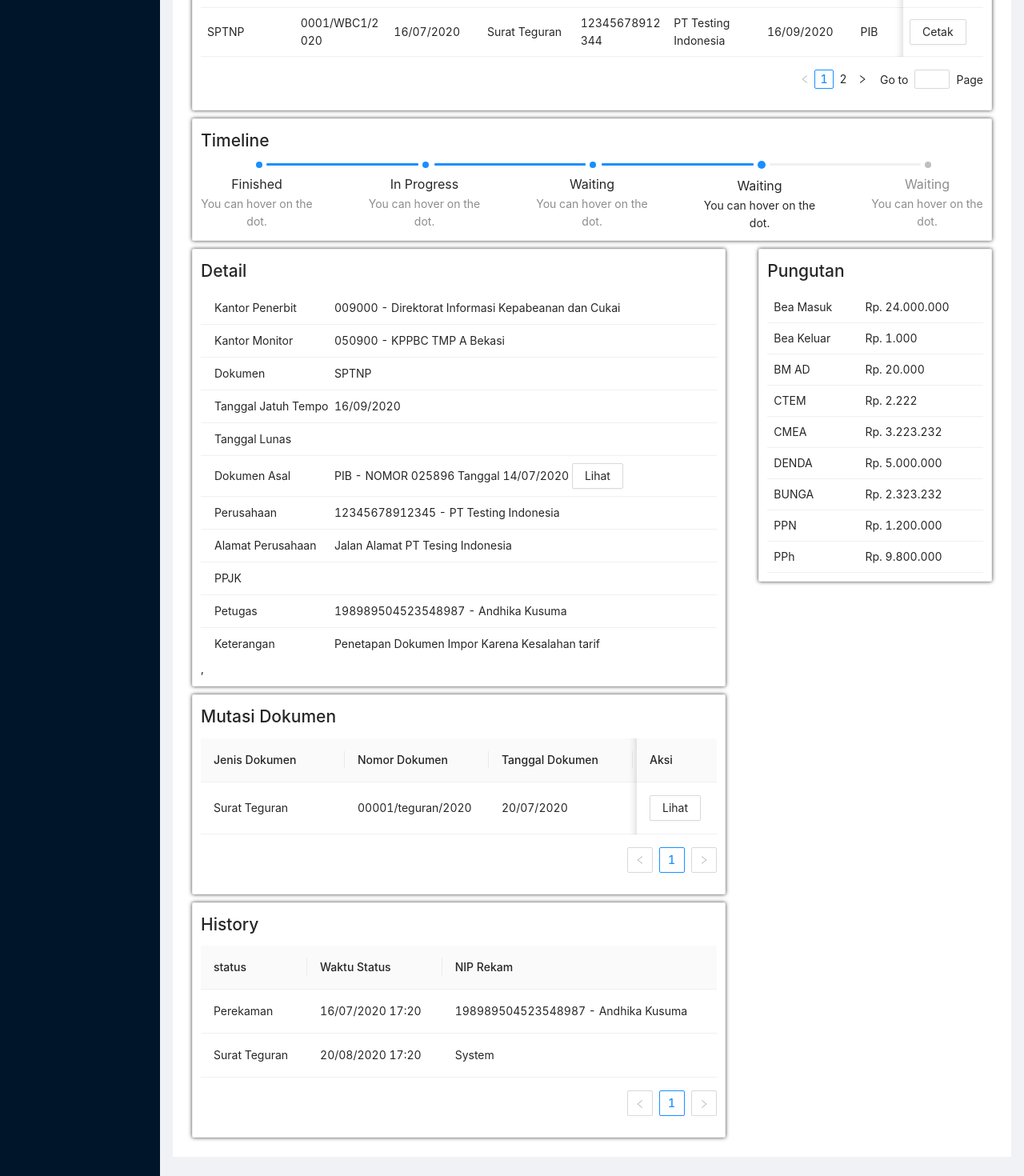
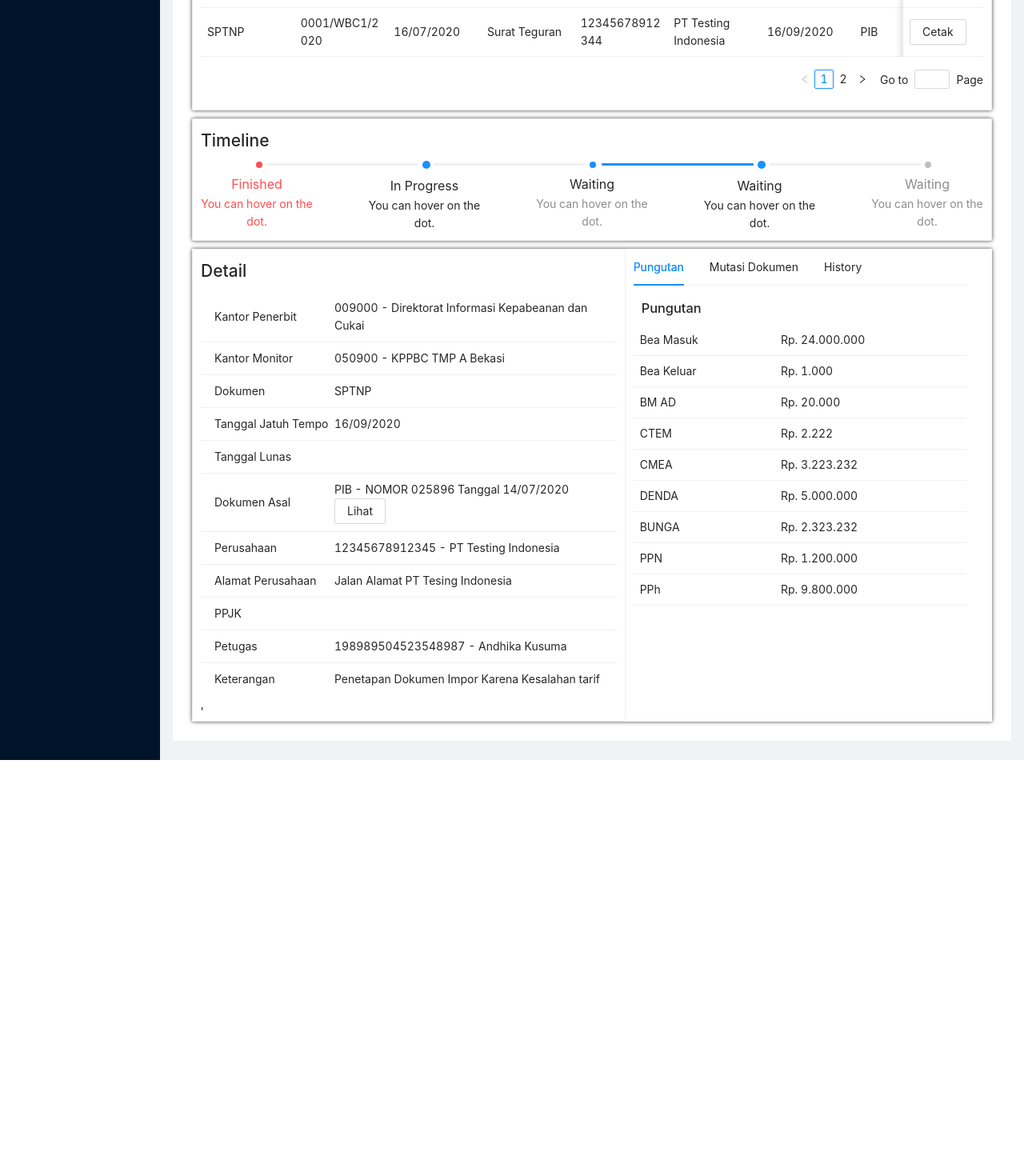
Before and after one commit to hilmimuharromi/SAPP_New, a React (Create React App) app: page / in a window 1280 px wide. Shown: the part 924-2394 px from the top of the page at 80% size. After the commit the page ends 1874 px from the top, so only its background shows below. Built offline with nearby package versions, Linux system fonts and the light colour scheme.

Commit message:
progress step

```diff
--- a/src/pages/perbendaharaan/dashboard/BrowseDokumenPiutang/Detail.js
+++ b/src/pages/perbendaharaan/dashboard/BrowseDokumenPiutang/Detail.js
@@ -76,7 +76,7 @@ export default function Detail() {
   }
 
   return (
-    <Card className="card-layout">
+    <Card>
       <h2>Detail</h2>
       <Modal
         title={contentModal.judul}
--- a/src/pages/perbendaharaan/dashboard/BrowseDokumenPiutang/Header.js
+++ b/src/pages/perbendaharaan/dashboard/BrowseDokumenPiutang/Header.js
@@ -12,6 +12,7 @@ import Menu from "../../menu/index";
 export default function Header() {
   const [showModal, setModal] = useState(false);
   const [contentModal, setContent] = useState("");
+  const [searchData, setSearchData] = useState([]);
   function handleLihat(record) {
     setContent(record);
     setModal(true);
@@ -102,7 +103,7 @@ export default function Header() {
     },
   ];
 
-  const data = [
+  const dataAwal = [
     {
       key: "1",
       jenisDokumen: "SPTNP",
@@ -194,13 +195,28 @@ export default function Header() {
       kantorMonitor: "040300",
     },
   ];
+  function tes(value) {
+    console.log(value, "masuk sini");
+
+    const newData = dataAwal.filter((val) => {
+      return (
+        val.status === value ||
+        val.nomorDokumen === value ||
+        val.jenisDokumen === value ||
+        val.jenisDokAsal === value
+      );
+    });
+
+    setSearchData(newData);
+  }
+  // let siswa = 'saya'
   return (
     <Card className="card-layout">
-      <Menu />
+      <Menu tes={tes} />
       <h3>BROWSE DOKUMEN PIUTANG</h3>
       <Table
         columns={columns}
-        dataSource={data}
+        dataSource={searchData.length > 0 ? searchData : dataAwal}
         size="small"
         pagination={{ pageSize: 5, showQuickJumper: true }}
         scroll={{ x: 1500 }}
--- a/src/pages/perbendaharaan/dashboard/BrowseDokumenPiutang/History.js
+++ b/src/pages/perbendaharaan/dashboard/BrowseDokumenPiutang/History.js
@@ -31,9 +31,9 @@ export default function History() {
     },
   ];
   return (
-    <Card className="card-layout">
-      <h2>History</h2>
+    <>
+      <h3 style={{ marginLeft: "10px" }}>History</h3>
       <Table dataSource={data} columns={column} />
-    </Card>
+    </>
   );
 }
--- a/src/pages/perbendaharaan/dashboard/BrowseDokumenPiutang/MutasiDokumen.js
+++ b/src/pages/perbendaharaan/dashboard/BrowseDokumenPiutang/MutasiDokumen.js
@@ -66,8 +66,8 @@ export default function MutasiDokumen() {
   ];
 
   return (
-    <Card className="card-layout">
-      <h2>Mutasi Dokumen</h2>
+    <>
+      <h3 style={{ marginLeft: "10px" }}>Mutasi Dokumen</h3>
       <Table dataSource={data} columns={column} scroll={{ x: 1000 }} />
       <Modal
         title={contentModal.jenisDok}
@@ -80,6 +80,6 @@ export default function MutasiDokumen() {
         <p>{contentModal.tanggalDokumen}</p>
         <p>{contentModal.tanggalJatuhTempo}</p>
       </Modal>
-    </Card>
+    </>
   );
 }
--- a/src/pages/perbendaharaan/dashboard/BrowseDokumenPiutang/Pungutan.js
+++ b/src/pages/perbendaharaan/dashboard/BrowseDokumenPiutang/Pungutan.js
@@ -91,8 +91,8 @@ export default function Pungutan() {
   ];
 
   return (
-    <Card className="card-layout-pungutan">
-      <h2>Pungutan</h2>
+    <>
+      <h3 style={{ marginLeft: "10px" }}>Pungutan</h3>
       <Table
         size={"small"}
         pagination={false}
@@ -100,6 +100,6 @@ export default function Pungutan() {
         showHeader={false}
         columns={column}
       />
-    </Card>
+    </>
   );
 }
--- a/src/pages/perbendaharaan/dashboard/BrowseDokumenPiutang/Timeline.js
+++ b/src/pages/perbendaharaan/dashboard/BrowseDokumenPiutang/Timeline.js
@@ -1,4 +1,14 @@
-import { React, Card, Steps, Popover } from "../../libraries/dependencies";
+import {
+  React,
+  Card,
+  Row,
+  Col,
+  Steps,
+  Popover,
+  Tooltip,
+  Progress,
+} from "../../libraries/dependencies";
+import { hasPrefixSuffix } from "antd/lib/input/ClearableLabeledInput";
 const { Step } = Steps;
 
 export default function Timeline() {
@@ -17,12 +27,38 @@ export default function Timeline() {
     <Card className="card-layout">
       <h2>Timeline</h2>
       <Steps current={3} progressDot={customDot}>
-        <Step title="Finished" description="You can hover on the dot." />
-        <Step title="In Progress" description="You can hover on the dot." />
+        <Step
+          status="error"
+          title="Finished"
+          description="You can hover on the dot."
+        />
+        <Step
+          status="process"
+          title="In Progress"
+          description="You can hover on the dot."
+        />
         <Step title="Waiting" description="You can hover on the dot." />
         <Step title="Waiting" description="You can hover on the dot." />
         <Step title="Waiting" description="You can hover on the dot." />
       </Steps>
+      {/* <Timeline pending="Recording..." reverse>
+        <Timeline.Item>Create a services site 2015-09-01</Timeline.Item>
+        <Timeline.Item>Solve initial network problems 2015-09-01</Timeline.Item>
+        <Timeline.Item>Technical testing 2015-09-01</Timeline.Item>
+      </Timeline> */}
     </Card>
   );
 }
+
+/*
+perekaman tagihan 60 hari
+teguran 7 hari
+surat paksa 21 hari
+surat sita 12 hari
+
+
+perekaman tagihan 20 hari
+teguran 7 hari
+surat paksa 21 hari
+surat sita 52 hari
+*/
--- a/src/pages/perbendaharaan/dashboard/BrowseDokumenPiutang/index.js
+++ b/src/pages/perbendaharaan/dashboard/BrowseDokumenPiutang/index.js
@@ -5,6 +5,7 @@ import {
   Row,
   Col,
   Button,
+  Tabs,
 } from "../../libraries/dependencies";
 import Pungutan from "./Pungutan";
 import Detail from "./Detail";
@@ -15,9 +16,14 @@ import Header from "./Header";
 import TotalSurat from "./TotalSurat";
 import CardTotalSurat from "./CardTotalSurat";
 
+const { TabPane } = Tabs;
+
 export default function BrowseDokumenPiutang() {
   const [togleChart, setTogleChart] = useState(true);
 
+  function callback(key) {
+    console.log(key);
+  }
   function ChartMode() {
     if (togleChart) {
       return <TotalSurat />;
@@ -45,24 +51,37 @@ export default function BrowseDokumenPiutang() {
           <Timeline />
         </Col>
       </Row>
-      <Row justify="space-between" style={{ marginTop: "10px" }}>
-        <Col span={16}>
+      <Row
+        justify="start"
+        style={{ marginTop: "10px" }}
+        className="card-layout"
+      >
+        <Col span={13}>
           <Detail />
         </Col>
-        <Col span={7}>
-          <Pungutan />
+        <Col span={10} style={{ marginLeft: "10px", width: "700" }}>
+          <Tabs defaultActiveKey="1" onChange={callback} type="line">
+            <TabPane tab="Pungutan" key="1">
+              <Pungutan />
+              {/* Content of Tab Pane 1 */}
+            </TabPane>
+            <TabPane tab="Mutasi Dokumen" key="2">
+              {/* Content of Tab Pane 2 */}
+              <MutasiDokumen />
+            </TabPane>
+            <TabPane tab="History" key="3">
+              {/* Content of Tab Pane 3 */}
+              <History />
+            </TabPane>
+          </Tabs>
         </Col>
       </Row>
-      <Row justify="space-between" style={{ marginTop: "10px" }}>
-        <Col span={16}>
-          <MutasiDokumen />
-        </Col>
+      {/* <Row justify="space-between" style={{ marginTop: "10px" }}>
+        <Col span={16}></Col>
       </Row>
       <Row justify="space-between" style={{ marginTop: "10px" }}>
-        <Col span={16}>
-          <History />
-        </Col>
-      </Row>
+        <Col span={16}></Col>
+      </Row> */}
     </Layout>
   );
 }
--- a/src/pages/perbendaharaan/menu/index.js
+++ b/src/pages/perbendaharaan/menu/index.js
@@ -13,7 +13,7 @@ import {
 const { Option } = Select;
 const { Search } = Input;
 
-export default function Menu() {
+export default function Menu({ tes }) {
   let history = useHistory();
   const handleNavigate = () => {
     history.push("/Perekaman");
@@ -21,19 +21,20 @@ export default function Menu() {
   return (
     <Row justify="start" style={{ backgroundColor: "gray", padding: 8 }}>
       <Col span={5}>
-        <div className="site-input-group-wrapper">
+        {/* <div className="site-input-group-wrapper">
           <Input.Group compact>
             <Select defaultValue="keys" style={{ width: 200 }}>
               <Option value="npwp">npwp</Option>
               <Option value="status">status</Option>
             </Select>
           </Input.Group>
-        </div>
+        </div> */}
       </Col>
       <Col span={5}>
         <Search
           placeholder="Search.."
-          onSearch={(value) => console.log(value)}
+          onSearch={(value) => tes(value)}
+          onChange={(value) => tes(value)}
           style={{ width: 200 }}
         />
       </Col>
@@ -44,12 +45,12 @@ export default function Menu() {
           size={"middle"}
           onClick={handleNavigate}
         />
-        <Button
+        {/* <Button
           type="info"
           icon={<PrinterFilled />}
           size={"middle"}
           style={{ marginLeft: 8 }}
-        />
+        /> */}
       </Col>
     </Row>
   );
```
Also changed, not shown: 1 other file (tests, documents, lock files or other folders).
